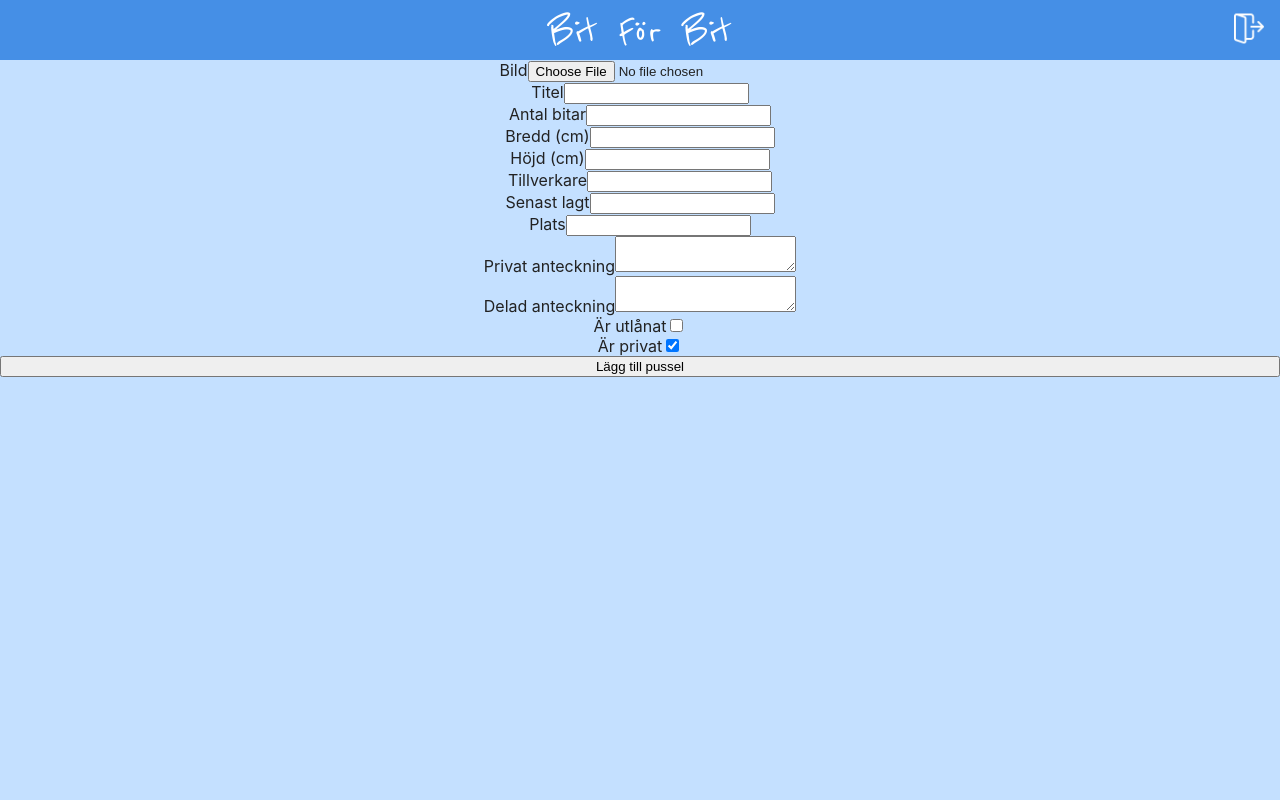
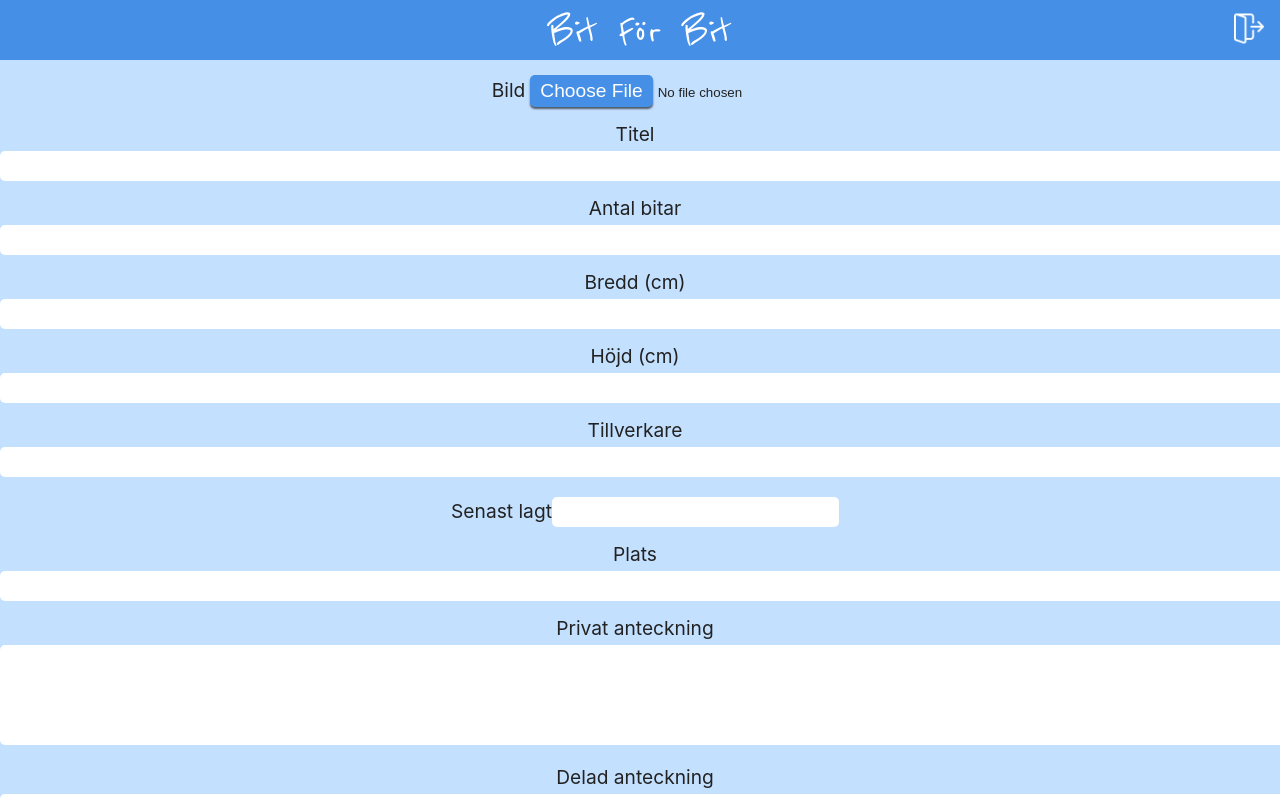
Before and after one commit to anjawillsund/bit-for-bit-frontend, a React (Create React App) app: page /add-puzzle in a window 1280 px wide. Shown: the top 800 px of the page. Built offline with nearby package versions, Linux system fonts and the light colour scheme; sample sign-in values are in the browser's storage.

Commit message:
Update puzzle form

```diff
--- a/src/index.css
+++ b/src/index.css
@@ -23,10 +23,10 @@ body {
   height: 100%;
 }
 
-code {
+/* code {
   font-family: source-code-pro, Menlo, Monaco, Consolas, 'Courier New',
     monospace;
-}
+} */
 
 .App {
   text-align: center;
@@ -157,7 +157,6 @@ h1.logo {
   margin: 8px 0 0 0;
   height: 35px;
   font-size: 1.2rem;
-  /* font-family: 'Gill Sans', 'Gill Sans MT', Calibri, 'Trebuchet MS', sans-serif; */
   font-family: Arial, Helvetica, sans-serif;
   background-color: white;
   width: 80%;
@@ -184,12 +183,61 @@ h1.logo {
   outline-offset: -4px;
 }
 
-/* Add puzzle form */
+/* Puzzle form */
 .puzzle-form {
   display: flex;
   flex-direction: column;
   align-items: left;
   height: 100%;
+}
+
+.puzzle-form label {
+  font-size: 1.2rem;
+  margin: 10px 10px 0 0;
+}
+
+.puzzle-form button {
+  margin-top: 15px;
+}
+
+/* DatePicker button {
+  color: white;
+} */
+
+textarea {
+  font-family: Arial, Helvetica, sans-serif;
+  font-size: 1.2rem;
+  width: 100%;
+  height: 100px;
+  margin: 5px 0;
+  padding: 0 10px;
+  border-radius: 5px;
+  border: none;
+}
+
+input[type=text] {
+  font-size: 1.2rem;
+  width: 100%;
+  height: 30px;
+  margin: 5px 0;
+  padding: 0 10px;
+  border-radius: 5px;
+  border: none;
+}
+
+/* Puzzle form */
+input[type=file]::file-selector-button {
+  content: 'Välj bild';
+  display: inline-block;
+  background-color: rgb(69, 143, 230);
+  color: white;
+  border: none;
+  margin: 5px;
+  border-radius: 5px;
+  box-shadow: 0px 2px 2px rgba(0, 0, 0, 0.6);
+  padding: 5px 10px;
+  cursor: pointer;
+  font-size: 1.2rem;
 }
 
 /* System message */
@@ -275,7 +323,7 @@ h1.logo {
 .button-area {
   display: flex;
   justify-content: center;
-  margin-top: 20px;
+  margin-top: 15px;
 }
 
 .puzzle-area Button {
@@ -283,7 +331,8 @@ h1.logo {
   background-color: rgb(69, 143, 230);
   color: white;
   border: none;
-  margin: 0 5px;
+  margin-left: 5px;
+  margin-right: 5px;
   border-radius: 5px;
   box-shadow: 0px 2px 2px rgba(0, 0, 0, 0.6);
   padding: 5px 10px;
@@ -418,14 +467,8 @@ button:active {
   pointer-events: none;
 }
 
-#delete-button {
-  position: fixed;
-  bottom: 0;
-  margin-bottom: 10px;
-}
-
-#delete-button button {
-  background-color: #be3636;
+.button-area #delete-button {
+  background-color: #bb4d4d;
 }
 
 /* Cursor */
```
